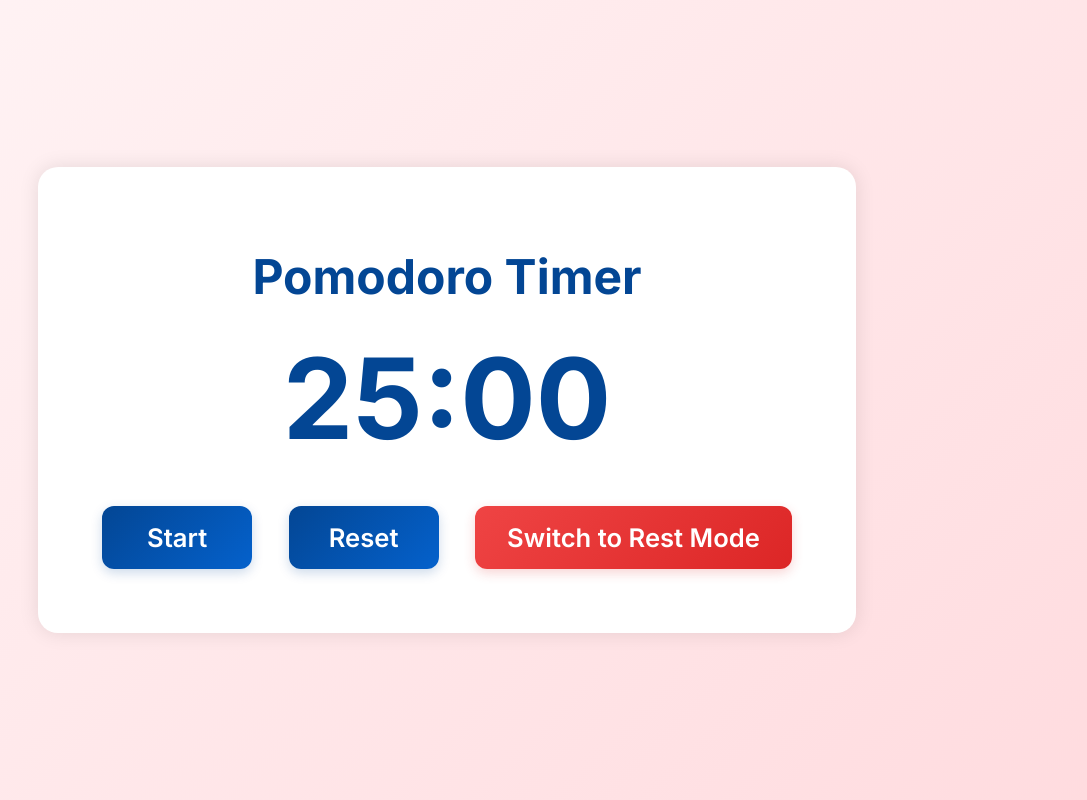
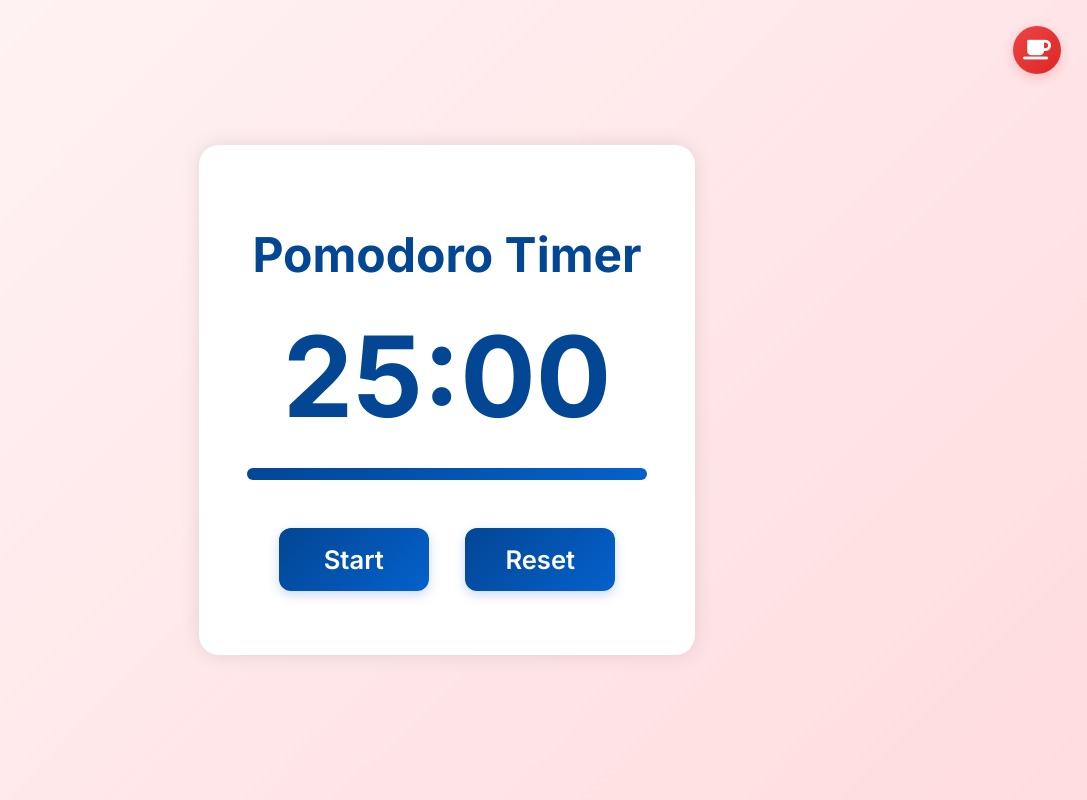
Before and after one commit to willwhipple/playground, a plain HTML site: page index.html in a window 1280 px wide. Shown: the whole page, without its empty margins (193-1280 px from the left). Drawn offline with nearby package versions, Linux system fonts and the light colour scheme.

Commit message:
updated header and toggle

```diff
--- a/index.html
+++ b/index.html
@@ -5,6 +5,7 @@
     <meta name="viewport" content="width=device-width, initial-scale=1.0">
     <title>Productivity Hub</title>
     <link rel="stylesheet" href="https://fonts.googleapis.com/css2?family=Inter:wght@400;500;600;700&display=swap">
+    <link rel="stylesheet" href="https://cdnjs.cloudflare.com/ajax/libs/font-awesome/6.5.1/css/all.min.css">
     <style>
         body {
             font-family: 'Inter', sans-serif;
@@ -86,15 +87,59 @@
             background: linear-gradient(135deg, #dc2626, #ef4444);
             box-shadow: 0 6px 16px rgba(220, 38, 38, 0.3);
         }
+        button.fixed-corner {
+            position: fixed;
+            top: 10px;
+            right: 10px;
+            z-index: 1000;
+        }
+        .progress-bar-container {
+            width: 100%;
+            height: 12px;
+            background-color: #f0f0f0;
+            border-radius: 6px;
+            margin: 0 auto 2rem auto;
+            overflow: hidden;
+        }
+        #progress-bar {
+            width: 100%;
+            height: 100%;
+            background: linear-gradient(135deg, #034694, #0461cc);
+            transform-origin: left;
+            transform: scaleX(1);
+            transition: transform 1s linear;
+        }
+        #progress-bar.rest-mode {
+            background: linear-gradient(135deg, #ef4444, #dc2626);
+        }
+        .icon-button {
+            font-size: 1.2rem;
+            padding: 1rem;
+            min-width: unset;
+            width: 48px;
+            height: 48px;
+            display: flex;
+            align-items: center;
+            justify-content: center;
+            border-radius: 50%;
+        }
+        .icon-button i {
+            font-size: 1.4rem;
+        }
     </style>
 </head>
 <body>
+    <button id="modeBtn" class="rest-mode fixed-corner icon-button">
+        <i class="fas fa-coffee"></i>
+    </button>
     <div class="container">
         <h1>Pomodoro Timer</h1>
         <div id="timer">25:00</div>
+        <div class="progress-bar-container">
+            <div id="progress-bar"></div>
+        </div>
         <button id="startBtn">Start</button>
         <button id="resetBtn">Reset</button>
-        <button id="modeBtn" class="rest-mode">Switch to Rest Mode</button>
     </div>
     <script src="https://cdn.jsdelivr.net/npm/canvas-confetti@1.5.1/dist/confetti.browser.min.js"></script>
     <script src="script.js"></script>
--- a/script.js
+++ b/script.js
@@ -6,6 +6,7 @@ const timerDisplay = document.getElementById('timer');
 const startButton = document.getElementById('startBtn');
 const resetButton = document.getElementById('resetBtn');
 const modeButton = document.getElementById('modeBtn');
+const progressBar = document.getElementById('progress-bar');
 
 let timeLeft = WORK_TIME;
 let timerId = null;
@@ -13,21 +14,29 @@ let timerId = null;
 function updateDisplay() {
     const minutes = Math.floor(timeLeft / 60);
     const seconds = timeLeft % 60;
-    timerDisplay.textContent = `${minutes.toString().padStart(2, '0')}:${seconds.toString().padStart(2, '0')}`;
+    const timeString = `${minutes.toString().padStart(2, '0')}:${seconds.toString().padStart(2, '0')}`;
+    timerDisplay.textContent = timeString;
+    document.title = `${timeString} - Productivity Hub`;
+}
+
+function updateProgressBar(timeLeft, totalTime) {
+    const progress = timeLeft / totalTime;
+    progressBar.style.transform = `scaleX(${progress})`;
 }
 
 function toggleMode() {
     isWorkMode = !isWorkMode;
     timeLeft = isWorkMode ? WORK_TIME : REST_TIME;
-    modeButton.textContent = isWorkMode ? 'Switch to Rest Mode' : 'Switch to Work Mode';
+    modeButton.innerHTML = isWorkMode ? '<i class="fas fa-coffee"></i>' : '<i class="fas fa-briefcase"></i>';
+    progressBar.classList.toggle('rest-mode', !isWorkMode);
     updateDisplay();
+    updateProgressBar(timeLeft, isWorkMode ? WORK_TIME : REST_TIME);
     if (timerId) {
         clearInterval(timerId);
         timerId = null;
         startButton.textContent = 'Start';
     }
 
-    // Only show confetti when switching to rest mode
     if (!isWorkMode) {
         confetti({
             particleCount: 100,
@@ -43,9 +52,11 @@ function startTimer() {
         timerId = null;
         startButton.textContent = 'Start';
     } else {
+        const totalTime = isWorkMode ? WORK_TIME : REST_TIME;
         timerId = setInterval(() => {
             timeLeft--;
             updateDisplay();
+            updateProgressBar(timeLeft, totalTime);
             if (timeLeft === 0) {
                 clearInterval(timerId);
                 timerId = null;
@@ -65,6 +76,7 @@ function resetTimer() {
     timeLeft = isWorkMode ? WORK_TIME : REST_TIME;
     startButton.textContent = 'Start';
     updateDisplay();
+    updateProgressBar(timeLeft, isWorkMode ? WORK_TIME : REST_TIME);
 }
 
 startButton.addEventListener('click', startTimer);
--- a/styles.css
+++ b/styles.css
@@ -65,3 +65,27 @@ button:hover {
 #modeBtn:hover {
     background-color: #023a7a;
 }
+
+.fixed-corner {
+    position: fixed;
+    top: 20px;
+    right: 20px;
+    z-index: 1000;
+    margin: 0;
+    padding: 0.8rem 1.5rem;
+    font-size: 0.9rem;
+    box-shadow: 0 4px 12px rgba(3, 70, 148, 0.2);
+}
+
+.fixed-corner:hover {
+    transform: translateY(-2px);
+    box-shadow: 0 6px 16px rgba(3, 70, 148, 0.3);
+}
+
+.rest-mode {
+    background: linear-gradient(135deg, #ef4444, #dc2626);
+}
+
+.rest-mode:hover {
+    background: linear-gradient(135deg, #dc2626, #ef4444);
+}
```
